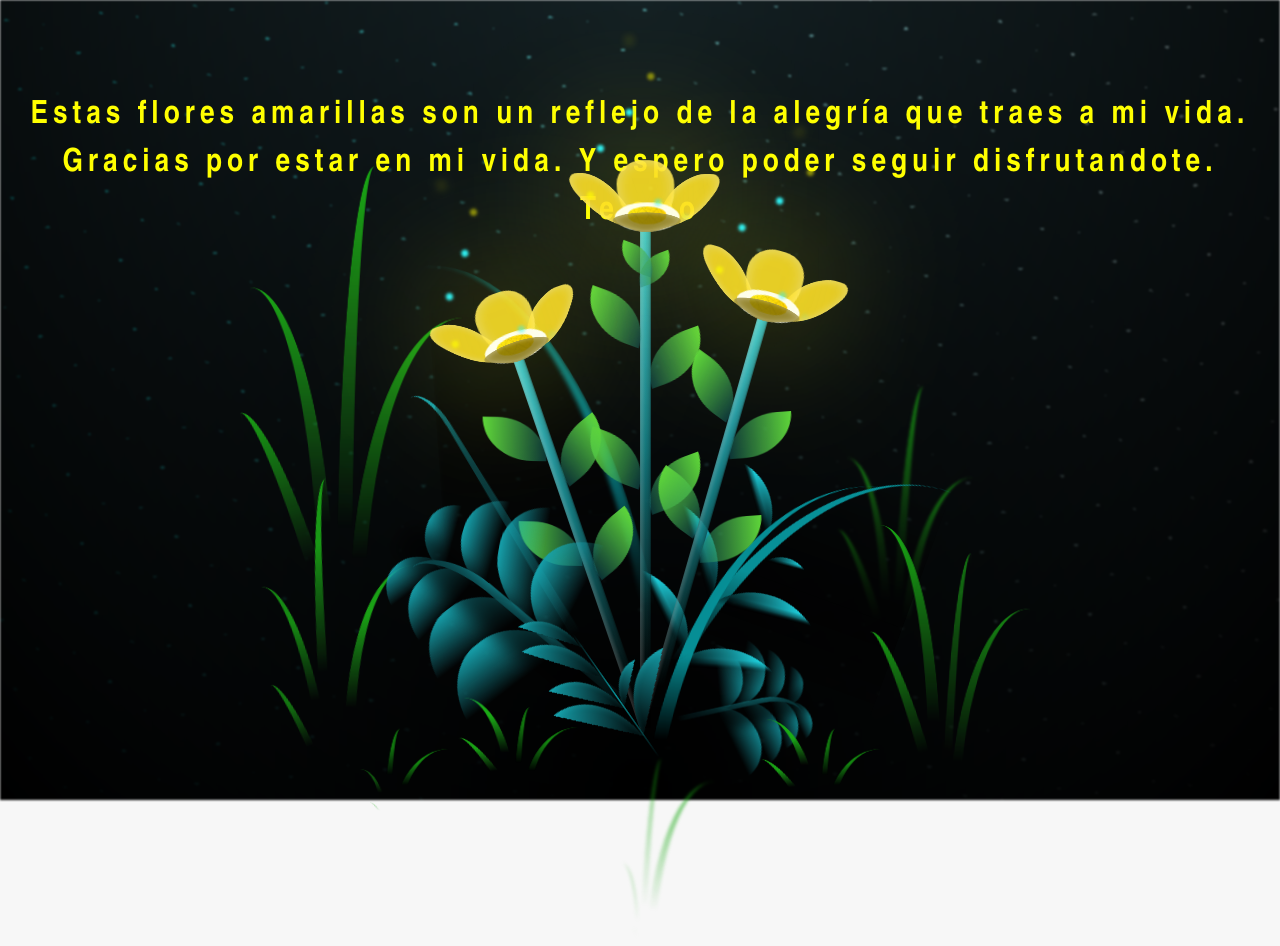
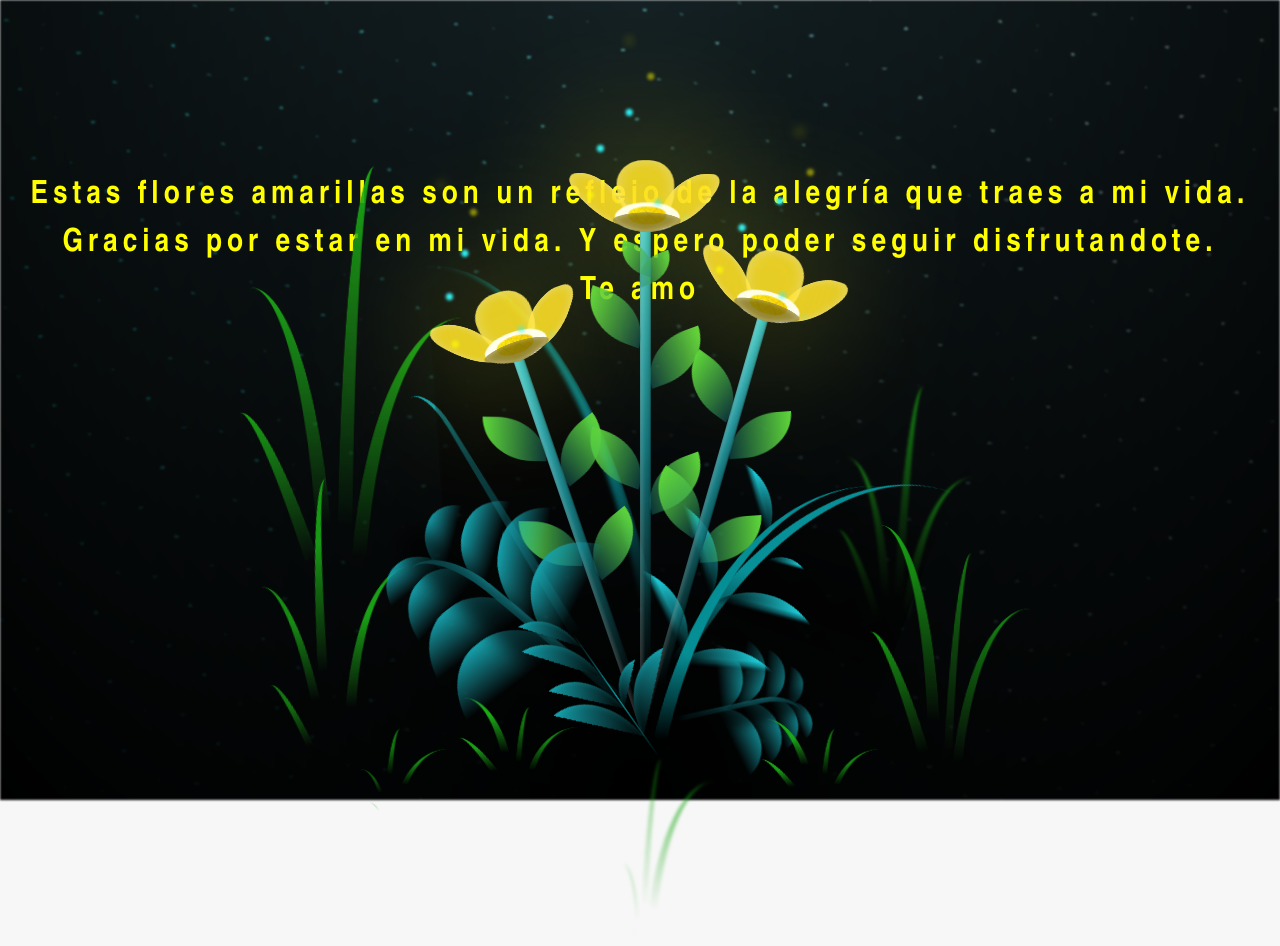
Before and after one commit to MatiasAhumada/detalle, a plain HTML site: page flower.html in a window 1280 px wide. Drawn offline with Linux system fonts and the light colour scheme.

Commit message:
cambios css

```diff
--- a/css/main.css
+++ b/css/main.css
@@ -40,7 +40,7 @@ body {
 
 }
 .titulo {
-  margin-bottom: 180px;
+  margin-bottom: 100px;
   font-family: "Arial Narrow", Arial, sans-serif;
   color: yellow;
   position: absolute;
```
